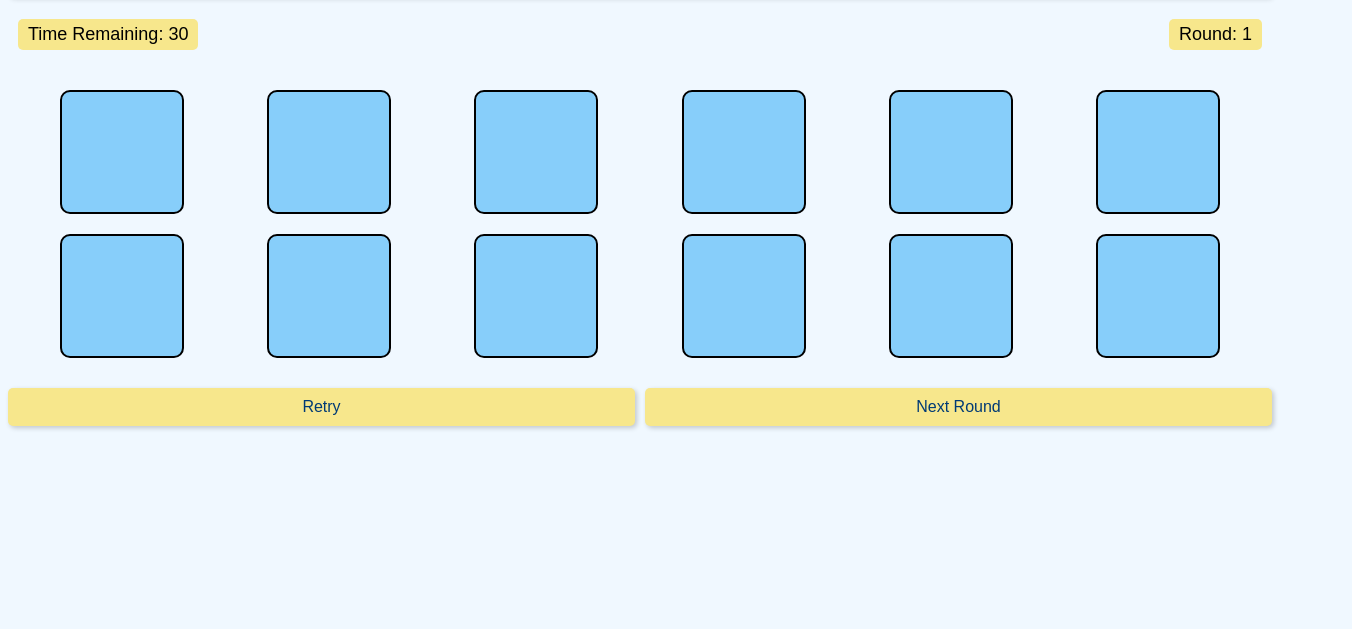
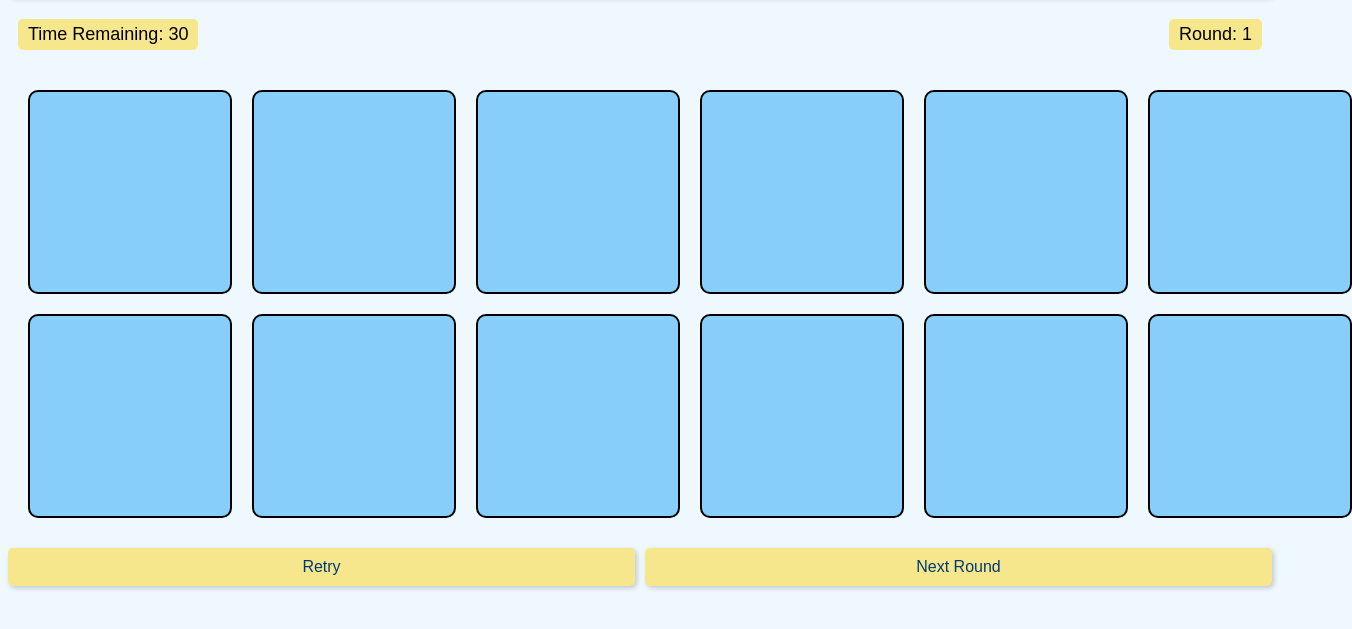
Before and after one commit to Traciehc/MatchMe, a website: page public/index.html in a window 1280 px wide. Shown: the part 63-692 px from the top of the page, 1352 px wide, since content can reach past the window. Drawn offline with Linux system fonts and the light colour scheme; no server answers.

Commit message:
updated media query to enlarge cards for laptop

```diff
--- a/public/css/style.css
+++ b/public/css/style.css
@@ -176,8 +176,8 @@ p {
     }
 
     .card {
-        width: 120px; /* Larger card width for non-mobile screens */
-        height: 120px; /* Larger card height for non-mobile screens */
+        width: 200px; /* Larger card width for non-mobile screens */
+        height: 200px; /* Larger card height for non-mobile screens */
     }
 
     .button-container {
```
